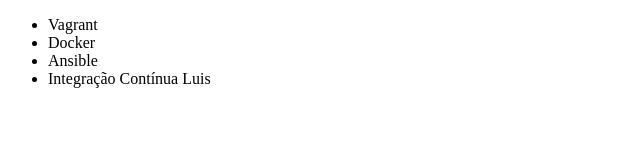
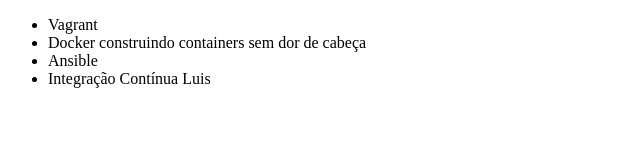
Before and after one commit to gregoriodevel/alura-git, a plain HTML site: page index.html in a window 1280 px wide. Shown: the whole page, without its empty margins (0-640 px from the left). Drawn offline with Linux system fonts and the light colour scheme.

Commit message:
Corrigindo nome do curso de Docker

```diff
--- a/index.html
+++ b/index.html
@@ -7,7 +7,7 @@
 <body>
     <ul>
         <li>Vagrant</li>
-        <li>Docker</li>
+        <li>Docker construindo containers sem dor de cabeça</li>
         <li>Ansible</li>
         <li>Integração Contínua Luis</li>
     </ul>
```
